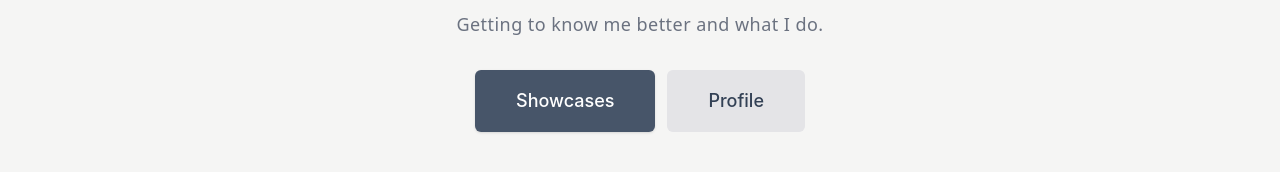
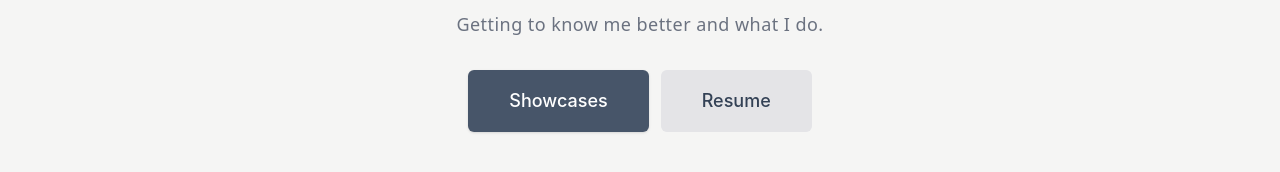
Before and after one commit to adriansyah/adriansyah, a Next.js app: page / in a window 1280 px wide. Shown: the part 430-602 px from the top of the page. Built offline with nearby package versions, Linux system fonts and the light colour scheme.

Commit message:
Add resume link

```diff
--- a/pages/index.tsx
+++ b/pages/index.tsx
@@ -34,10 +34,11 @@ const Home: NextPage = () => {
           </div>
           <div className="mt-3 sm:mt-0 sm:ml-3">
             <a
-              href="/profile"
+              target="_blank"
+              href="https://resume.io/r/S47Zj9FIy"
               className="w-full flex items-center justify-center px-8 py-3 border border-transparent text-base font-medium rounded-md text-slate-700 bg-zinc-200 hover:bg-zinc-300 md:py-4 md:text-lg md:px-10"
             >
-              Profile
+              Resume
             </a>
           </div>
         </div>
```
